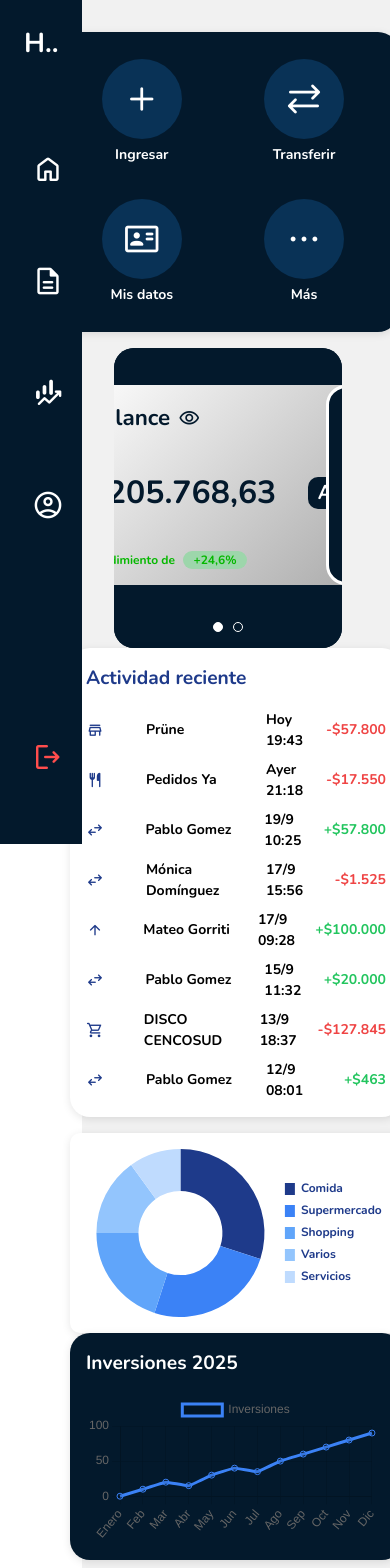
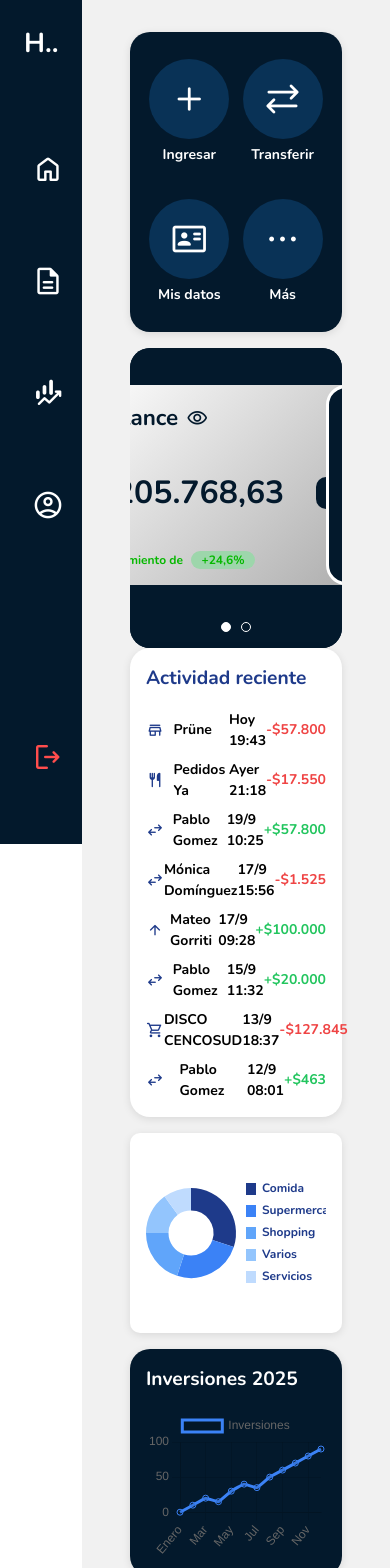
Before and after one commit to Lchiossone2004/TP_HCI, a Vue app in the folder tp-hci-g3/: page / in a window 390 px wide. Shown: the top 1568 px of the page. Built offline with nearby package versions, Linux system fonts and the light colour scheme.

Commit message:
fixed minimized view

```diff
--- a/tp-hci-g3/src/components/OperationsButtons.vue
+++ b/tp-hci-g3/src/components/OperationsButtons.vue
@@ -42,4 +42,17 @@
     justify-content: center;
     align-items: center;
   }
+
+  @media (max-width: 1024px) {
+    .card {
+      width: 500px !important;
+    }
+  }
+
+  @media (max-width: 600px) {
+    .card {
+      width: 100% !important;
+      max-width: 500px !important;
+    }
+  }
 </style>
--- a/tp-hci-g3/src/pages/HomePage.vue
+++ b/tp-hci-g3/src/pages/HomePage.vue
@@ -1,4 +1,3 @@
-
 <template>
   <div class="layout">
     <Sidebar /> <!-- aca llamo al sidebar, ya esta definido como componente-->
@@ -6,7 +5,7 @@
       <div class="top-section">
       <!-- Sección de botones (ya existente) -->
       <div class="operations-buttons">
-      <OperationsButtons bgColor="#03192c" width="350px" height="300px">
+      <OperationsButtons bgColor="#03192c" width="360px" height="300px">
         <div class="grid-container">
           <div class="grid-item">
             <button class="operation-button">
@@ -247,7 +246,6 @@ onMounted(() => {
     padding-right: 1rem;
     gap: 2rem;
     max-width: 1100px;
-
   }
 
   .bottom-section {
@@ -255,29 +253,72 @@ onMounted(() => {
     flex-wrap: wrap;
     gap: 1.5rem;
     justify-content: center;
-  }
-
-  @media (max-width: 1024px) {
-    .top-section,
-    .bottom-section {
-      flex-direction: column;
-      align-items: center;
-      gap: 1rem;
-    }
-
-  .balance-and-cards {
     width: 100%;
-    height: 300px; /* Igual que OperationsButtons */
-    border-radius: 20px;
-    background-color: #03192C;
   }
 
   .activity-section,
   .investments-section {
     width: 100%;
-    max-width: 90vw;
+    max-width: 360px;
   }
-}
+
+  @media (max-width: 1024px) {
+    .top-section {
+      flex-direction: column;
+      align-items: center;
+      gap: 1rem;
+      width: 100%;
+      padding-right: 0;
+    }
+
+    .bottom-section {
+      flex-direction: column;
+      align-items: center;
+      gap: 1rem;
+      width: 100%;
+    }
+
+    .operations-buttons {
+      width: 500px !important;
+    }
+
+    .balance-and-cards,
+    .activity-section,
+    .investments-section,
+    .inner1,
+    .inner2 {
+      width: 500px !important;
+      max-width: 500px !important;
+      min-width: 500px !important;
+    }
+
+    .inner1,
+    .inner2 {
+      display: flex;
+      flex-direction: column;
+      justify-content: center;
+      gap: 1rem;
+    }
+  }
+
+  @media (max-width: 600px) {
+    .operations-buttons,
+    .balance-and-cards,
+    .activity-section,
+    .investments-section,
+    .inner1,
+    .inner2 {
+      width: 100% !important;
+      max-width: 500px !important;
+      min-width: unset !important;
+    }
+
+    .top-section,
+    .bottom-section {
+      width: 100%;
+      padding: 0 1rem;
+    }
+  }
 
   .sidebar {
     position: fixed;
```
